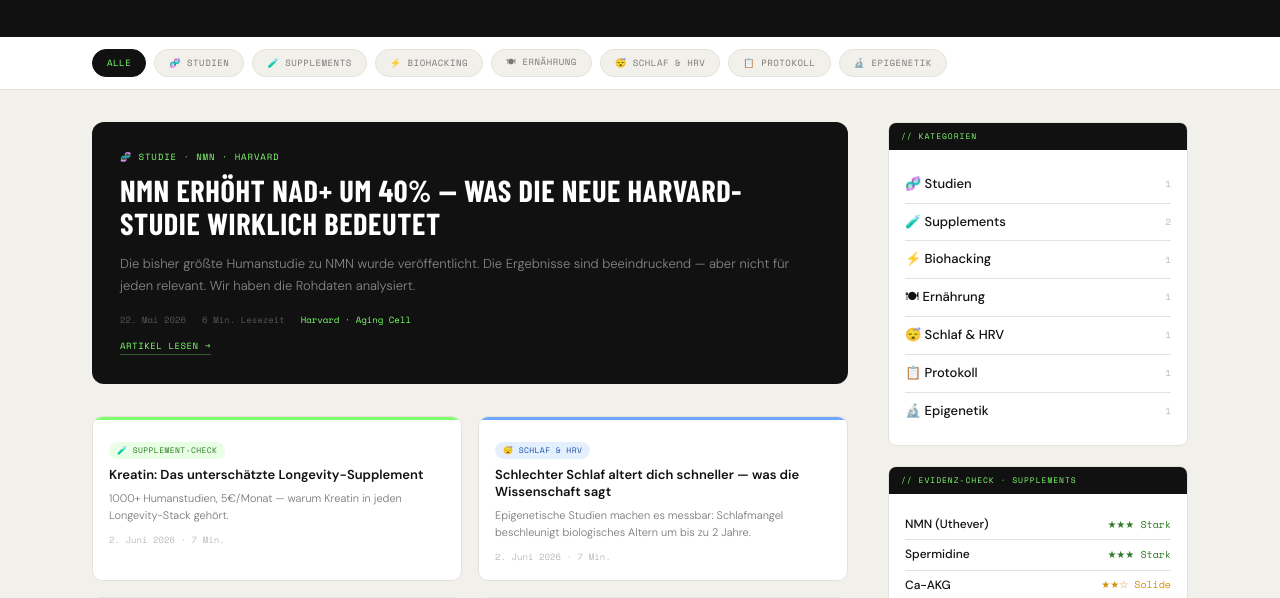
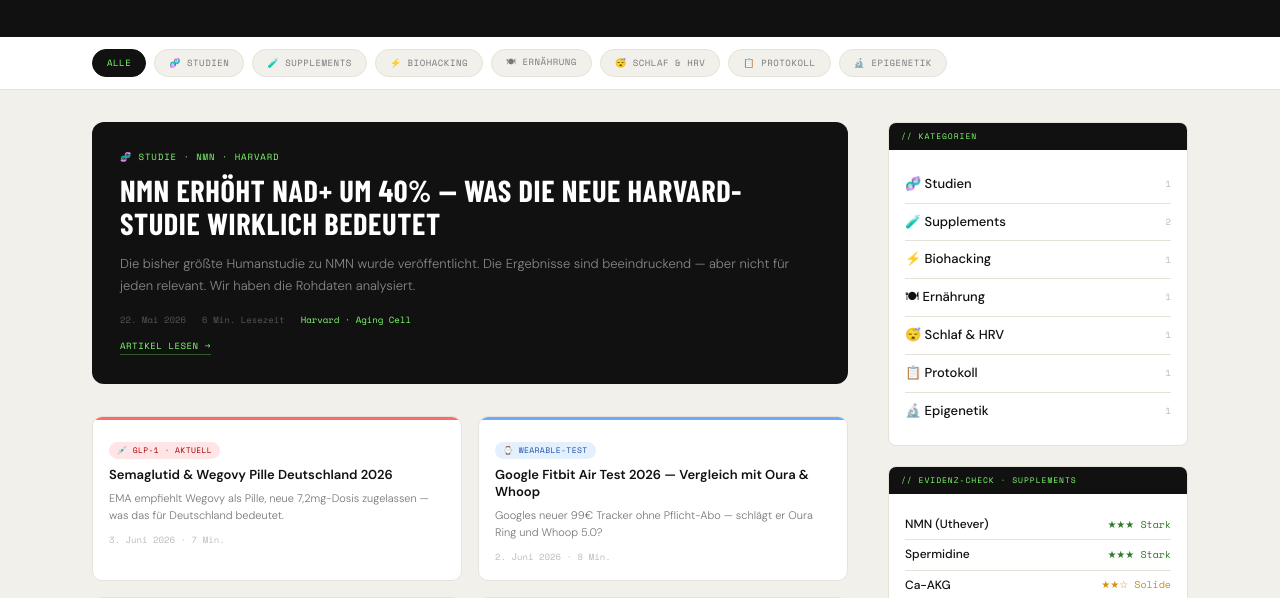
Before and after one commit to flappymagic-wq/longevityscan, a plain HTML site: page blog.html in a window 1280 px wide. Shown: the part 348-946 px from the top of the page. Drawn offline with nearby package versions, Linux system fonts and the light colour scheme.

Commit message:
Add files via upload

```diff
--- a/blog.html
+++ b/blog.html
@@ -62,10 +62,10 @@ body{font-family:'DM Sans',sans-serif;background:#f2f0eb;color:#111;font-size:15
 .article-card{background:#fff;border:1px solid #e5e2d9;border-radius:10px;overflow:hidden;text-decoration:none;color:inherit;display:block;transition:border-color .15s,transform .15s}
 .article-card:hover{border-color:#bbb;transform:translateY(-2px)}
 .card-accent{height:3px}
-.acc-g{background:#7fff6e}.acc-o{background:#ff9500}.acc-b{background:#6ea8ff}.acc-p{background:#ff6b9d}
+.acc-g{background:#7fff6e}.acc-o{background:#ff9500}.acc-b{background:#6ea8ff}.acc-p{background:#ff6b9d}.acc-r{background:#ff6b6b}
 .card-inner{padding:1rem}
 .card-pill{display:inline-block;font-family:'Space Mono',monospace;font-size:8px;padding:2px 8px;border-radius:20px;text-transform:uppercase;letter-spacing:.05em;margin-bottom:.5rem}
-.pill-g{background:#e8ffe5;color:#2d7a26}
+.pill-g{background:#e8ffe5;color:#2d7a26}.pill-r{background:#ffe5e5;color:#a80000}
 .pill-o{background:#fff3e5;color:#a85a00}
 .pill-b{background:#e5f0ff;color:#1a4fa8}
 .pill-p{background:#ffe5f0;color:#a8005a}
@@ -206,6 +206,26 @@ body{font-family:'DM Sans',sans-serif;background:#f2f0eb;color:#111;font-size:15
 
       <!-- GRID -->
       <div class="articles-grid">
+
+        <a href="artikel-semaglutid-deutschland-2026.html" class="article-card" data-cat="studien">
+          <div class="card-accent acc-r"></div>
+          <div class="card-inner">
+            <div class="card-pill pill-r">💉 GLP-1 · Aktuell</div>
+            <div class="card-title">Semaglutid & Wegovy Pille Deutschland 2026</div>
+            <div class="card-excerpt">EMA empfiehlt Wegovy als Pille, neue 7,2mg-Dosis zugelassen — was das für Deutschland bedeutet.</div>
+            <div class="card-meta">3. Juni 2026 · 7 Min.</div>
+          </div>
+        </a>
+
+        <a href="artikel-fitbit-air-vergleich.html" class="article-card" data-cat="biohacking">
+          <div class="card-accent acc-b"></div>
+          <div class="card-inner">
+            <div class="card-pill pill-b">⌚ Wearable-Test</div>
+            <div class="card-title">Google Fitbit Air Test 2026 — Vergleich mit Oura & Whoop</div>
+            <div class="card-excerpt">Googles neuer 99€ Tracker ohne Pflicht-Abo — schlägt er Oura Ring und Whoop 5.0?</div>
+            <div class="card-meta">2. Juni 2026 · 8 Min.</div>
+          </div>
+        </a>
 
         <a href="artikel-kreatin-longevity.html" class="article-card" data-cat="supplements">
           <div class="card-accent acc-g"></div>
```
Also changed, not shown: index.html (+1 -0 lines).
